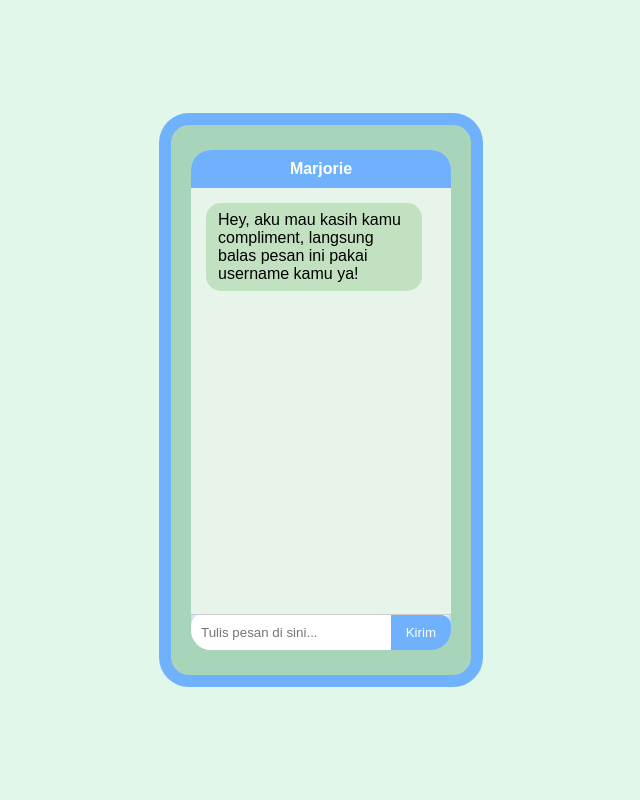
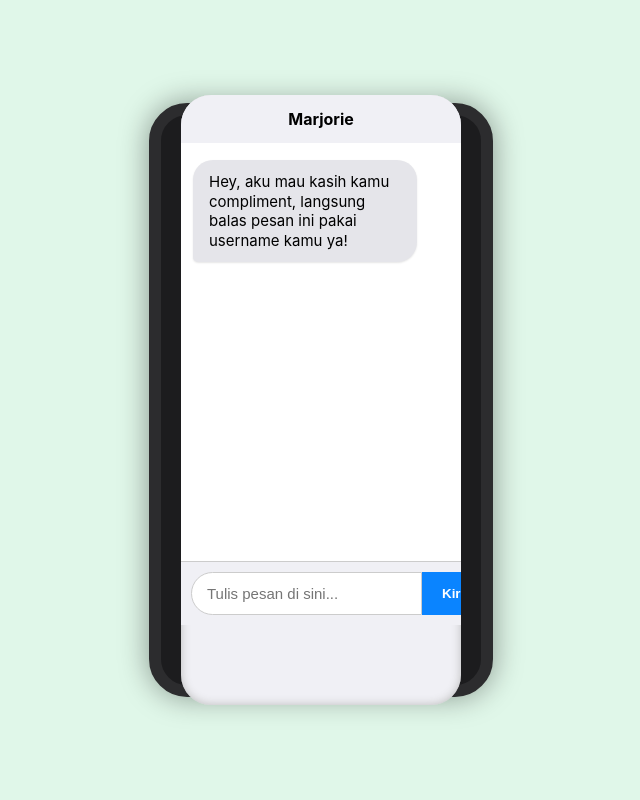
Before and after one commit to 307temporaryredirect/compliments, a Flask app: page / in a window 1280 px wide. Shown: the whole page, without its empty margins (319-959 px from the left). Run offline with Flask 3, Linux system fonts and the light colour scheme.

Commit message:
Update style.css

```diff
--- a/static/css/style.css
+++ b/static/css/style.css
@@ -1,3 +1,4 @@
+/* Body tetap natural soft */
 body {
   background-color: #e0f7e9;
   display: flex;
@@ -5,82 +6,181 @@ body {
   align-items: center;
   height: 100vh;
   margin: 0;
-  font-family: Arial, sans-serif;
+  font-family: -apple-system, BlinkMacSystemFont, 'Segoe UI', Roboto, Oxygen,
+    Ubuntu, Cantarell, 'Open Sans', 'Helvetica Neue', sans-serif;
 }
 
+/* Phone frame: netral abu-abu gelap */
 .phone-frame {
-  background-color: #a8d5ba;
-  border: 12px solid #6fb1fc;
-  border-radius: 30px;
-  width: 300px;
-  height: 550px;
+  background-color: #1c1c1e;
+  border: 12px solid #2c2c2e;
+  border-radius: 38px;
+  width: 320px;
+  height: 570px;
   display: flex;
   justify-content: center;
   align-items: center;
+  box-shadow: 0 0 30px rgba(0,0,0,0.4);
 }
 
+/* Phone screen putih */
 .phone-screen {
-  background-color: #fff;
-  width: 260px;
-  height: 500px;
+  background-color: #f0f0f5;
+  width: 280px;
+  height: 530px;
   display: flex;
   flex-direction: column;
-  border-radius: 20px;
+  border-radius: 30px;
   overflow: hidden;
-  box-shadow: inset 0 0 10px #6fb1fc;
+  box-shadow: inset 0 0 10px #bbb;
+  padding-bottom: 80px; /* ruang untuk home button */
 }
 
-.chat-header {
-  background-color: #6fb1fc;
-  color: white;
-  text-align: center;
-  padding: 10px;
-  font-weight: bold;
+/* Top bar: abu terang */
+.top-bar {
+  height: 30px;
+  background-color: #d1d1d6;
+  color: #3a3a3c;
+  font-size: 14px;
+  display: flex;
+  align-items: center;
+  padding: 0 14px;
+  justify-content: space-between;
+  font-weight: 600;
+  user-select: none;
+  position: relative;
 }
 
+/* Sinyal ikon */
+.signal {
+  font-size: 18px;
+}
+
+/* Battery */
+.battery {
+  position: relative;
+  width: 30px;
+  height: 14px;
+  border: 2px solid #3a3a3c;
+  border-radius: 4px;
+  box-sizing: border-box;
+  background-color: white;
+}
+
+.battery-level {
+  background-color: #0a84ff; /* biru iMessage */
+  height: 100%;
+  width: 70%; /* contoh level baterai */
+  border-radius: 2px;
+}
+
+/* Time centered */
+.time {
+  position: absolute;
+  left: 50%;
+  transform: translateX(-50%);
+  font-weight: 600;
+}
+
+/* Header chat: putih, bold, sedikit shadow */
+.chat-header {
+  background-color: #f0f0f5;
+  color: #000;
+  text-align: center;
+  padding: 14px 0;
+  font-weight: 700;
+  user-select: none;
+  box-shadow: 0 1px 1px rgba(0,0,0,0.1);
+}
+
+/* Chat window: putih bersih */
 .chat-window {
   flex: 1;
-  padding: 10px;
-  background-color: #e6f4ea;
+  padding: 12px;
+  background-color: #fff;
   display: flex;
   flex-direction: column;
   overflow-y: auto;
+  scroll-behavior: smooth;
 }
 
-.bubble {
-  padding: 8px 12px;
-  margin: 5px;
-  border-radius: 15px;
-  max-width: 80%;
-  word-wrap: break-word;
+/* Bubble Marjorie: iMessage light gray bubble */
+.bubble.marjorie {
+  background-color: #e5e5ea;
+  color: #000;
+  align-self: flex-start;
+  padding: 12px 16px;
+  margin: 5px 0;
+  border-radius: 20px 20px 20px 5px;
+  max-width: 75%;
+  font-size: 15px;
+  line-height: 1.3;
+  user-select: text;
+  box-shadow: 0 1px 2px rgba(0,0,0,0.1);
 }
 
-.marjorie {
-  background-color: #c1e1c1;
-  align-self: flex-start;
+/* Bubble user: iMessage blue bubble */
+.bubble.user {
+  background-color: #0a84ff;
+  color: white;
+  align-self: flex-end;
+  padding: 12px 16px;
+  margin: 5px 0;
+  border-radius: 20px 20px 5px 20px;
+  max-width: 75%;
+  font-size: 15px;
+  line-height: 1.3;
+  user-select: text;
+  box-shadow: 0 1px 2px rgba(0,0,0,0.2);
 }
 
-.user {
-  background-color: #add8e6;
-  align-self: flex-end;
-}
-
+/* Form input + button: putih bersih */
 form {
   display: flex;
   border-top: 1px solid #ccc;
+  background-color: #f0f0f5;
+  padding: 10px;
 }
 
 input[type="text"] {
   flex: 1;
-  padding: 10px;
-  border: none;
-  border-top-left-radius: 10px;
+  padding: 12px 15px;
+  border: 1.5px solid #ccc;
+  border-radius: 25px 0 0 25px;
+  font-size: 15px;
+  outline: none;
+  transition: border-color 0.3s;
+}
+
+input[type="text"]:focus {
+  border-color: #0a84ff;
 }
 
 button {
-  padding: 10px 15px;
-  background-color: #6fb1fc;
+  padding: 12px 20px;
+  background-color: #0a84ff;
   color: white;
   border: none;
-  border-top-right-radius: 10px;
+  font-weight: 700;
+  cursor: pointer;
+  border-radius: 0 25px 25px 0;
+  transition: background-color 0.3s;
 }
+
+button:hover {
+  background-color: #0066cc;
+}
+
+/* Home button: lingkaran iPhone klasik */
+.home-button {
+  width: 50px;
+  height: 50px;
+  background: radial-gradient(circle at center, #bebebe, #8b8b8b);
+  border-radius: 50%;
+  margin: 12px auto 15px auto;
+  box-shadow:
+    inset 0 3px 6px rgba(255,255,255,0.7),
+    0 2px 5px rgba(0,0,0,0.3);
+  cursor: default;
+  user-select: none;
+}
```
